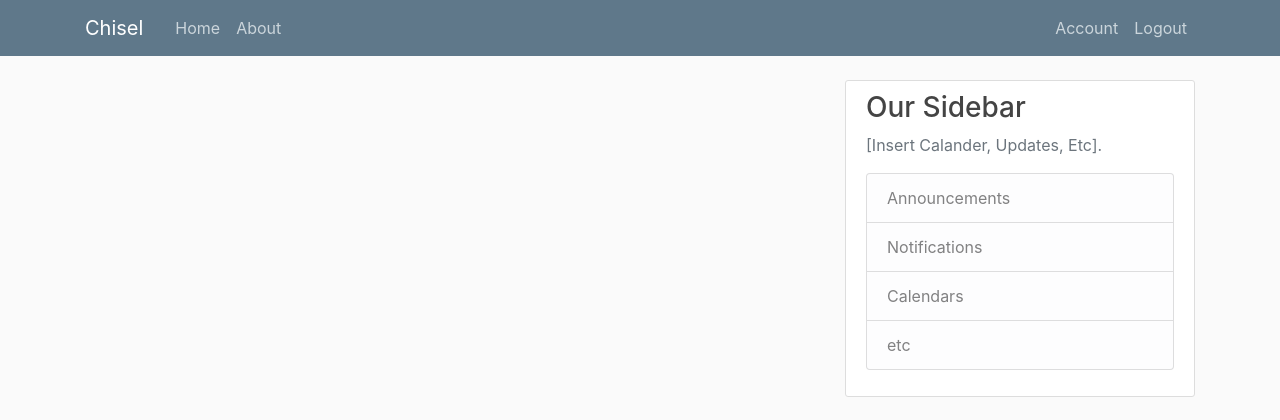
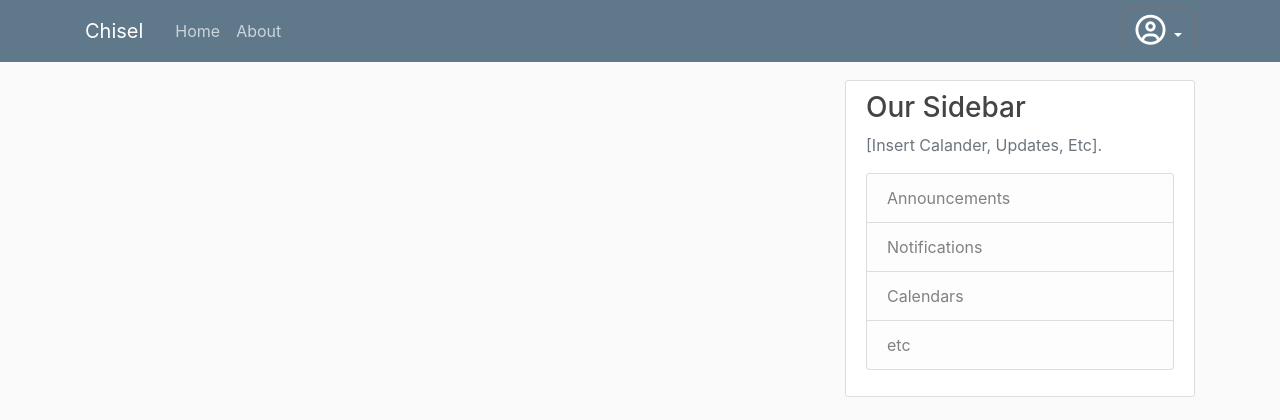
Before and after one commit to BenRushin/CS1530Chisel, a Flask app: page /account in a window 1280 px wide. Shown: the top 420 px of the page. Run offline with Flask 2, Linux system fonts and the light colour scheme; a user stored in the database is signed in; some libraries are stand-ins or nearby versions.

Commit message:
initlized account and settings css/html

```diff
--- a/chisel/static/dashboard.css
+++ b/chisel/static/dashboard.css
@@ -78,3 +78,17 @@ body {
   .account-heading {
     font-size: 2.5rem;
   }
+
+  @media (max-width: 767px) {
+  #dropdown-menu {
+    display: none;
+    }
+  #unpack-menu {
+    display: block;
+    }
+  }
+  @media (min-width: 767px) {
+    #unpack-menu {
+      display: none;
+      }
+    }
--- a/chisel/templates/dashboard.html
+++ b/chisel/templates/dashboard.html
@@ -8,6 +8,8 @@
     <link rel="stylesheet" href="https://maxcdn.bootstrapcdn.com/bootstrap/4.0.0/css/bootstrap.min.css" integrity="sha384-Gn5384xqQ1aoWXA+058RXPxPg6fy4IWvTNh0E263XmFcJlSAwiGgFAW/dAiS6JXm" crossorigin="anonymous">
     <link rel="stylesheet" type="text/css" href="{{ url_for('static', filename='dashboard.css') }}">
 
+    <link rel="stylesheet" href="https://cdnjs.cloudflare.com/ajax/libs/font-awesome/4.7.0/css/font-awesome.min.css">
+    <script src='https://kit.fontawesome.com/a076d05399.js' crossorigin='anonymous'></script>
     {% if title %}
         <title>{{ title }}</title>
     {% else %}
@@ -28,9 +30,34 @@
               <a class="nav-item nav-link" href="{{ url_for('dashboard') }}">About</a>
             </div>
             <!-- Navbar Right Side -->
-            <div class="navbar-nav">
-                <a class="nav-item nav-link" href="{{ url_for('account') }}">Account</a>
-                <a class="nav-item nav-link" href="{{ url_for('logout') }}">Logout</a>
+            <div class="navbar-nav  ">
+
+
+                <div class="btn-group">
+                    <button id="dropdown-menu" type="button" class="btn btn-secondary dropdown-toggle bg-steel " data-toggle="dropdown" aria-haspopup="true" aria-expanded="false">
+                        <i class='far fa-user-circle' style='font-size:30px'></i>
+                    </button>
+                    <div class="dropdown-menu dropdown-menu-right ">
+                      <button class="dropdown-item" type="button">Your Profile</button>
+                      <button class="dropdown-item" type="button">Your Workout History</button>
+                      <button class="dropdown-item" type="button">Your Settings</button>
+                      <div class="dropdown-divider"></div>
+                      <a class="dropdown-item" href="{{ url_for('logout') }}">Log Out</a>
+                    </div>
+                  </div>
+
+                  <!-- unpack dropdown menu when on mobile...not the neatest code, but...-->
+                    <div id="unpack-menu">
+                        <a class="nav-item nav-link" href="{{ url_for('dashboard') }}">Your Profile</a>
+                        <a class="nav-item nav-link" href="{{ url_for('dashboard') }}">Your Workout History</a>
+                        <a class="nav-item nav-link" href="{{ url_for('dashboard') }}">Your Settings</a>
+                        <hr>
+                        <a class="nav-item nav-link" href="{{ url_for('dashboard') }}">Log Out</a>
+                    </div>
+
+
+                <!-- <a class="nav-item nav-link" href="{{ url_for('account') }}">Account</a> -->
+                <!-- <a class="nav-item nav-link btn" href="{{ url_for('logout') }}"><i class='far fa-user-circle' style='font-size:26px'></i></a> -->
             </div>
           </div>
         </div>
```
